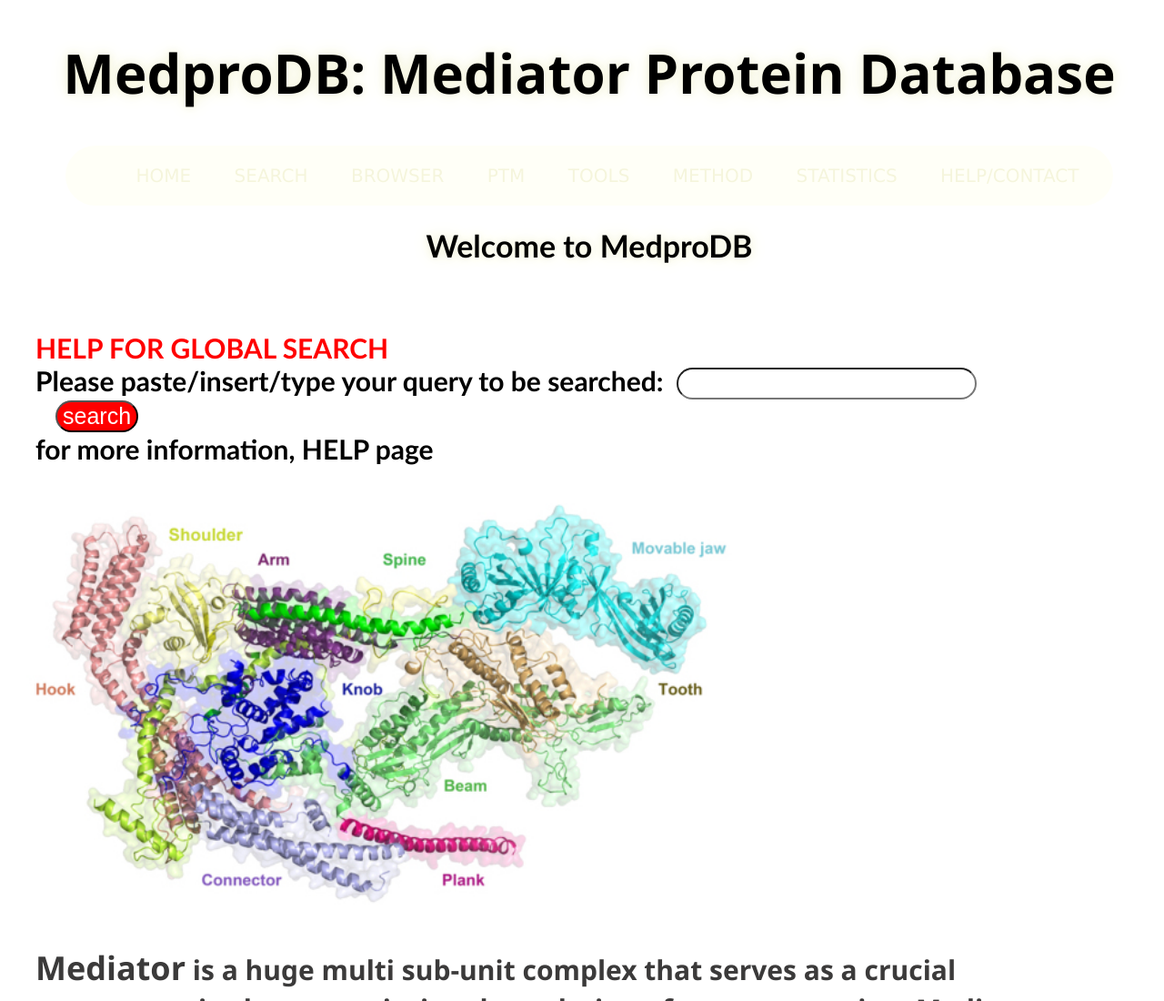
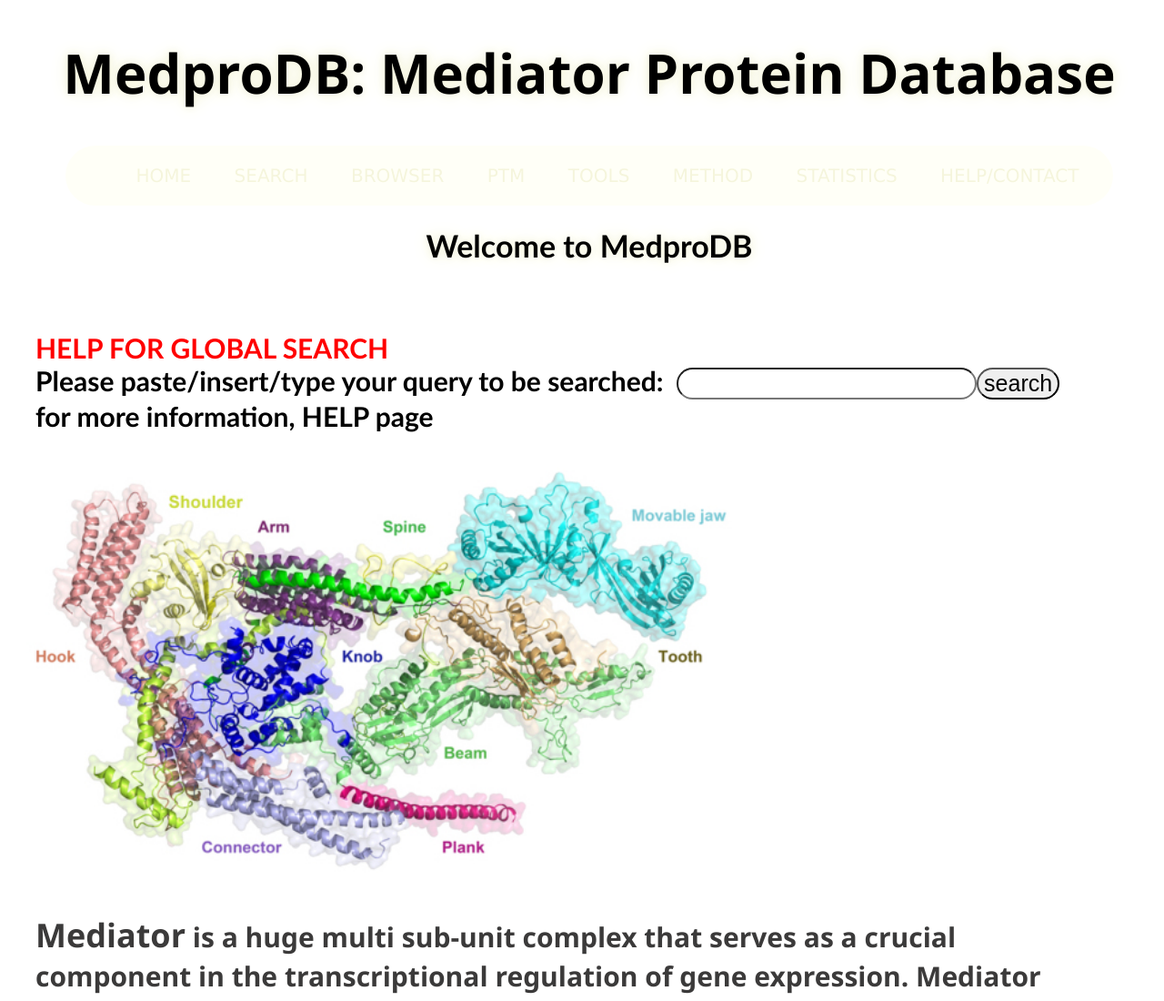
Before and after one commit to sumitbhardwaj7/MedproDB, a plain HTML site: page index.html in a window 1280 px wide. Shown: the top 1100 px of the page at 91% size. Drawn offline with Linux system fonts and the light colour scheme.

Commit message:
Update style.css

```diff
--- a/style.css
+++ b/style.css
@@ -143,9 +143,7 @@ animation: slideIn 20s ease-in-out infinite;
 #btn{
     font-size: 25px;
     border-radius: 34px;
-       background-color: red;
-    color: white;
-    margin-left: 22px;
+
 }
 .imgg{
     height: 400px;
```
